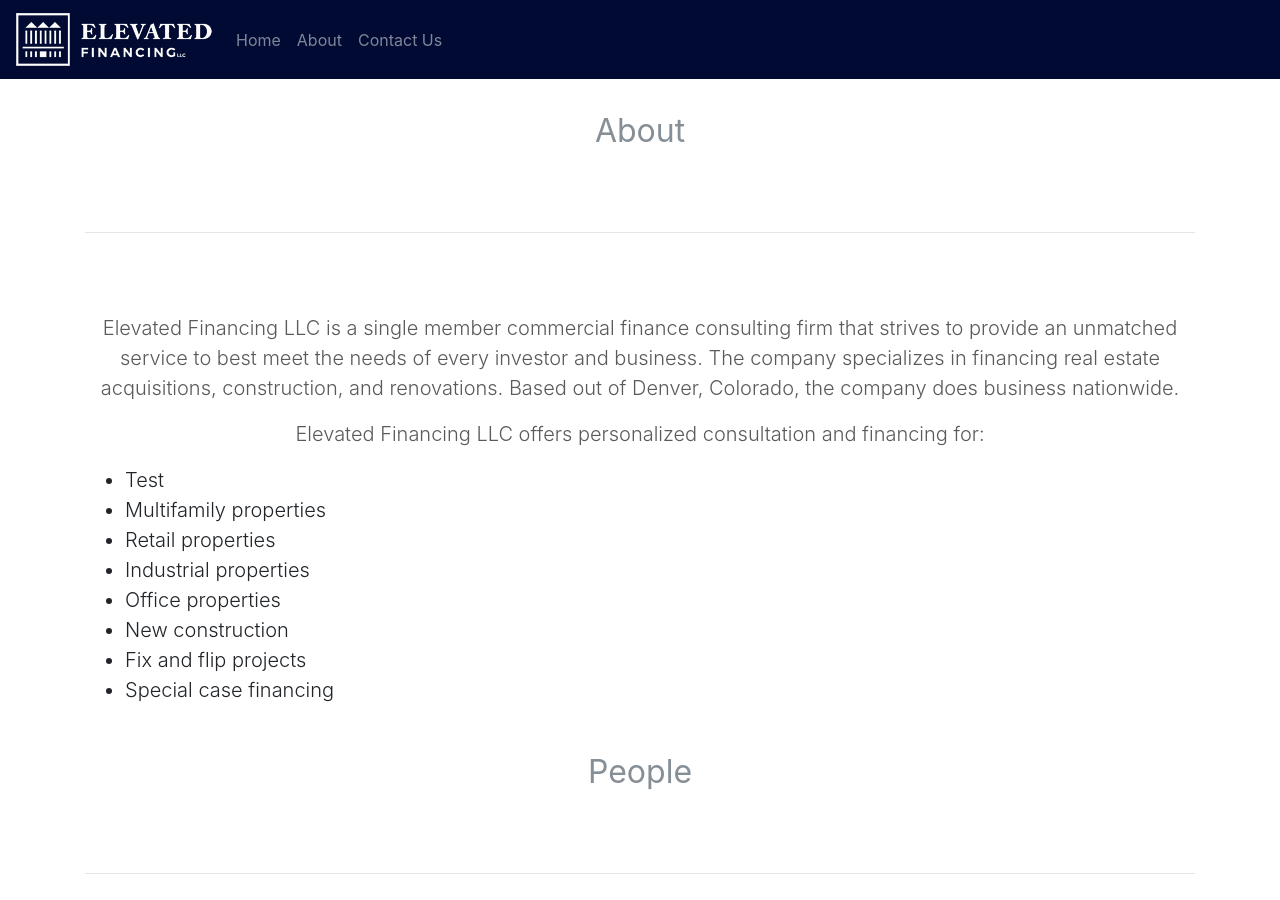
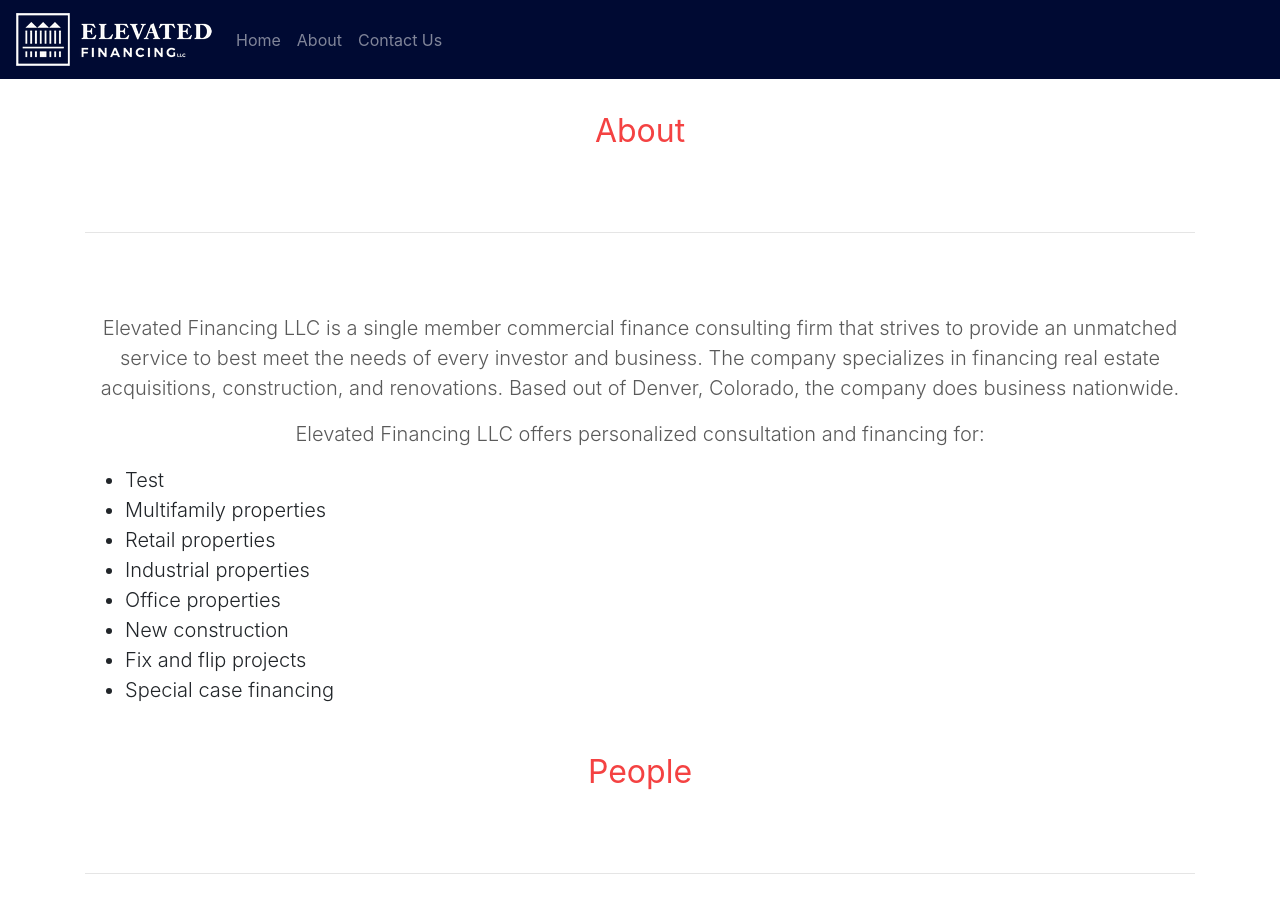
Before and after one commit to ElevatedFinancing1/ElevatedFinancing1.github.io, a Jekyll site: the page built from about.html, in a window 1280 px wide and 900 px high. Built offline with Jekyll 4.4.1, drawn with Linux system fonts in a browser that asks for light colours; nearby versions of some CDN libraries.

Commit message:
fix about title

```diff
--- a/about.html
+++ b/about.html
@@ -7,7 +7,7 @@
 <div class="container" style="padding-top: 5rem">
       <br>
   <h1 class="text-center">
-  <small class="text-muted">About</small>
+  <small class="">About</small>
 </h1>
  <hr class="featurette-divider">
 <p class="text-center lead">{{ site.data.about_page_people.Discription }}</p>
@@ -24,7 +24,7 @@
 
   <br>
     <h1 class="text-center">
-  <small class="text-muted">People</small>
+  <small class="">People</small>
  <hr class="featurette-divider">
 </h1>
   <br>
```
